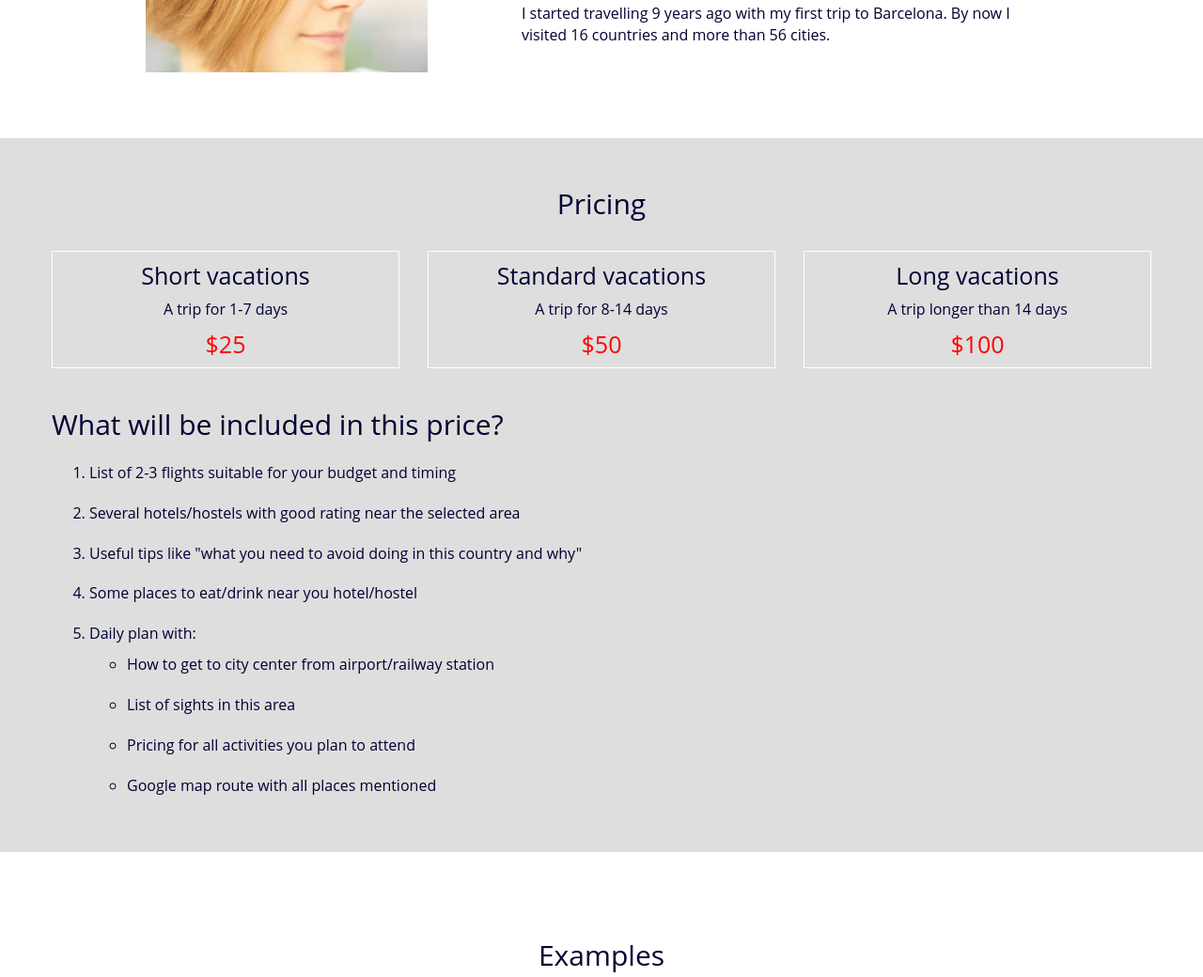
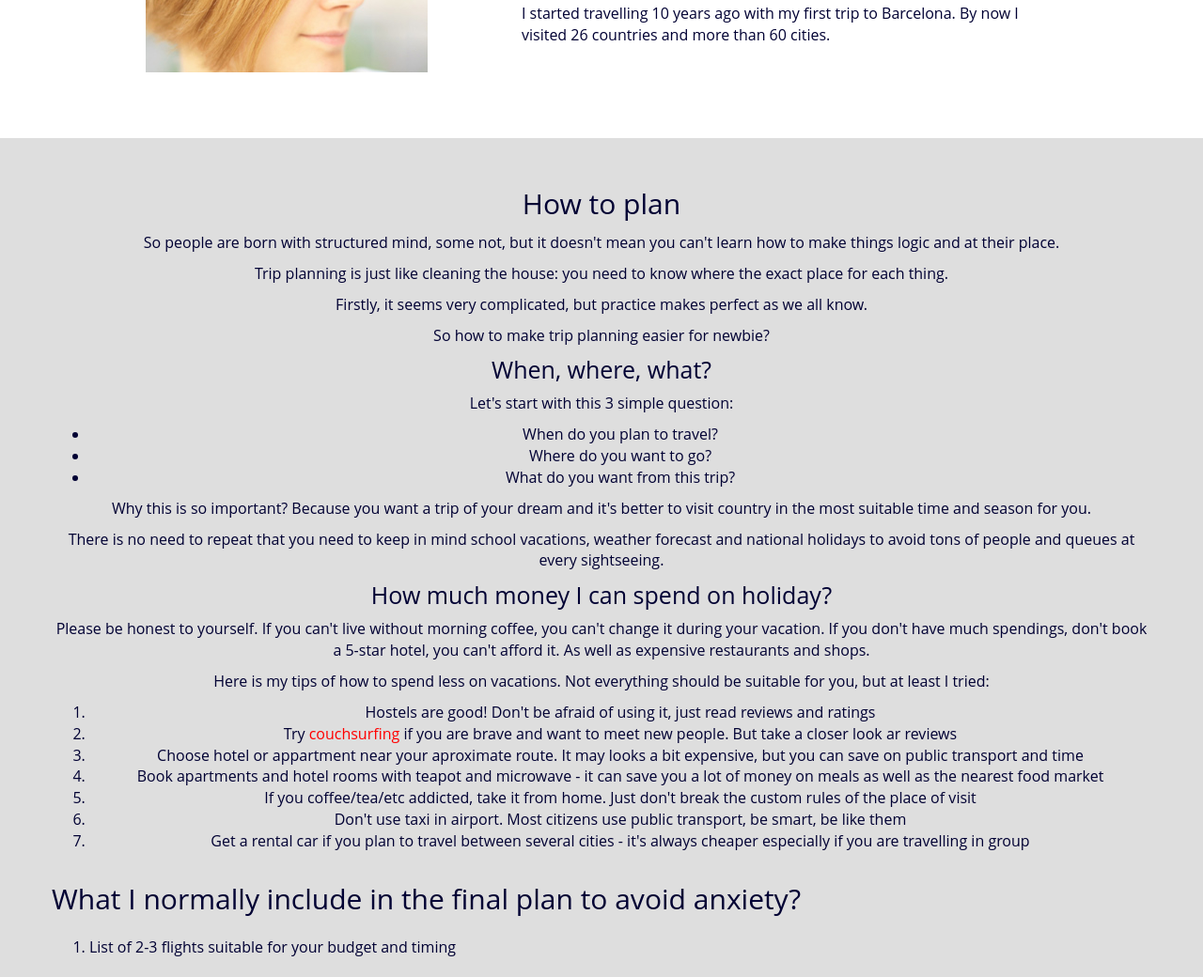
Before and after one commit to LiudmilaTe/trip-planner, a plain HTML site: page index.html in a window 1280 px wide. Shown: the part 733-1773 px from the top of the page at 94% size. Drawn offline with Linux system fonts and the light colour scheme.

Commit message:
Update index.html

```diff
--- a/index.html
+++ b/index.html
@@ -1,9 +1,9 @@
-<!DOCTYPE html PUBLIC "-//W3C//DTD XHTML 1.0 Transitional//EN" "http://www.w3.org/TR/xhtml1/DTD/xhtml1-transitional.dtd">
+<!DOCTYPE>
 <html>
 <head>
     <meta http-equiv="Content-Type" content="text/html; charset=UTF-8" />
     <meta name=viewport content="width=device-width, initial-scale=1">
-    <title>Plan your vacation right now</title>
+    <title>Learn how to plan your vacation right now</title>
     <link async="async" href="https://fonts.googleapis.com/css?family=Open+Sans:300italic,400italic,600italic,700italic,800italic,400,300,600,700,800|Open+Sans+Condensed:300,300italic,700&amp;subset=latin,cyrillic,latin-ext,cyrillic-ext">
 
     <link rel="stylesheet" type="text/css" media="screen" async="async" href="css/bootstrap.min.css" />
@@ -18,9 +18,9 @@
       <div class="row">
         <div class="col-md-12">
         	<div class="head-block">
-        		<h1>Want a vacation, but don't have time for planning?</h1>
-        		<h3>Just write to me and I'll do it for you!</h3>
-        		<div class="cta-button"><a href="#contactmeForm">get your trip plan now</a></div>
+        		<h1>Want a vacation, but don't don't know how to plan it?</h1>
+        		<h3>Read my guide and become a super guru of trip planning!</h3>
+        		<div class="cta-button"><a href="#contactmeForm">Question?</a></div>
         	</div>
         </div>
       </div>
@@ -35,10 +35,9 @@
                 <img src="images/my.jpg" class="portrait" />
             </div>
             <div class="col-xs-12 col-md-6">
-	            <h3>Hi, I'm Liuda</h3>
+	            <h3>Hi, I'm Liudmila</h3>
                 <p>and I love planning. All my trips were prepared by me carefully and with love to details.</p>
-                <p>I started travelling 9 years ago with my first trip to Barcelona. By now I visited 16 countries and more than 56 cities.</p>
-                <!--<p class="contactme"><a href="#contactmeForm">contact me for more details</a></p>-->
+                <p>I started travelling 10 years ago with my first trip to Barcelona. By now I visited 26 countries and more than 60 cities.</p>
             </div>
         </div>
     </div>
@@ -48,38 +47,48 @@
 	<div class="container">
     	<div class="row">
         	<div class="col-xs-12">
-            	<h3>Pricing</h3>
+            	<h3>How to plan</h3>
+
+        		<p>So people are born with structured mind, some not, but it doesn't mean you can't learn how to make things logic and at their place.</p>
+        		<p>Trip planning is just like cleaning the house: you need to know where the exact place for each thing.</p>
+        		<p>Firstly, it seems very complicated, but practice makes perfect as we all know.</p>
+        		<p>So how to make trip planning easier for newbie?</p>
+
+        		<h4>When, where, what?</h4>
+        		<p>Let's start with this 3 simple question:</p>
+        			<ul>
+        				<li>When do you plan to travel?</li>
+        				<li>Where do you want to go?</li>
+        				<li>What do you want from this trip?</li>
+        			</ul>
+        		<p>Why this is so important? Because you want a trip of your dream and it's better to visit country in the most suitable time and season for you.</p>
+        		<p>There is no need to repeat that you need to keep in mind school vacations, weather forecast and national holidays to avoid tons of people and queues at every sightseeing.</p>
+
+
+        		<h4>How much money I can spend on holiday?</h4>
+        		<p>Please be honest to yourself. If you can't live without morning coffee, you can't change it during your vacation.
+                If you don't have much spendings, don't book a 5-star hotel, you can't afford it. As well as expensive restaurants and shops.</p>
+
+
+        		<p>Here is my tips of how to spend less on vacations. Not everything should be suitable for you, but at least I tried: </p>
+        			<ol>
+                        <li>Hostels are good! Don't be afraid of using it, just read reviews and ratings</li>
+                        <li>Try <a href="https://www.couchsurfing.com/">couchsurfing</a> if you are brave and want to meet new people. But take a closer look ar reviews</li>
+                        <li>Choose hotel or appartment near your aproximate route. It may looks a bit expensive, but you can save on public transport and time</li>
+                        <li>Book apartments and hotel rooms with teapot and microwave - it can save you a lot of money on meals as well as the nearest food market</li>
+                        <li>If you coffee/tea/etc addicted, take it from home. Just don't break the custom rules of the place of visit</li>
+                        <li>Don't use taxi in airport. Most citizens use public transport, be smart, be like them</li>
+                        <li>Get a rental car if you plan to travel between several cities - it's always cheaper especially if you are travelling in group</li>
+                    </ol>
+
             </div>
         </div>
 
-		<div class="row">
-            <div class="col-xs-12 col-md-4">
-            	<div class="price-block">
-                    <h4>Short vacations</h4>
-                    <p>A trip for 1-7 days</p>
-                    <h4 class="price">$25</h4>
-                </div>
-            </div>
-            <div class="col-xs-12 col-md-4">
-            	<div class="price-block">
-                    <h4>Standard vacations</h4>
-                    <p>A trip for 8-14 days</p>
-                    <h4 class="price">$50</h4>
-                </div>
-            </div>
-            <div class="col-xs-12 col-md-4">
-            	<div class="price-block">
-                    <h4>Long vacations</h4>
-                    <p>A trip longer than 14 days</p>
-                    <h4 class="price">$100</h4>
-                </div>
-            </div>
-        </div>
 
         <div class="row">
         	<div class="col-xs-12 col-md-12">
                 <div class="description">
-                    <h3>What will be included in this price?</h3>
+                    <h3>What I normally include in the final plan to avoid anxiety?</h3>
                     <ol>
                         <li>List of 2-3 flights suitable for your budget and timing</li>
                         <li>Several hotels/hostels with good rating near the selected area</li>
@@ -90,7 +99,7 @@
                                 <li>How to get to city center from airport/railway station</li>
                                 <li>List of sights in this area</li>
                                 <li>Pricing for all activities you plan to attend</li>
-                            <li>Google map route with all places mentioned</li>
+                                <li>Google map/MAPS.ME route with all places mentioned</li>
                             </ul>
                         </li>
                     </ol>
@@ -101,11 +110,12 @@
     </div>
 </div>
 
+
 <div id="examples">
 	<div class="container">
         <div class="row">
         	<div class="col-xs-12">
-            	<h3>Examples</h3>
+            	<h3>If you don't feel enought confident to plan your own trip, you can use some of my old plans.</h3>
             </div>
         </div>
 
@@ -130,7 +140,12 @@
 		<div class="row">
             <div class="col-xs-12 col-sm-6 col-md-3">
                 <img src="images/chicago-day-1.jpg" class="tour-preview" id="usa" data-toggle="modal" data-target="#myModal"  />
-                <p><span class="usa">USA trip (New York, Boston, Niagara Falls, Chicago, Miami, Orlando, Washington)</span><br />
+                <p><span class="usa">USA trip #1 (New York, Washington, Niagara Falls, Chicago, Miami, Orlando)</span><br />
+                <a class="request-trip" href="#contactmeForm" data-country="USA" data-city="New York, Boston, Niagara Falls, Chicago, Miami, Orlando, Washington">request this trip</a></p>
+            </div>
+            <div class="col-xs-12 col-sm-6 col-md-3">
+                <img src="images/chicago-day-1.jpg" class="tour-preview" id="usa" data-toggle="modal" data-target="#myModal"  />
+                <p><span class="usa2">USA trip #2 (New York, San Francisco, Las Vegas, LA)</span><br />
                 <a class="request-trip" href="#contactmeForm" data-country="USA" data-city="New York, Boston, Niagara Falls, Chicago, Miami, Orlando, Washington">request this trip</a></p>
             </div>
             <div class="col-xs-12 col-sm-6 col-md-3">
@@ -177,6 +192,16 @@
                 <p><span class="italy">Italy (Rome, Pompei, Rimini, Verona)</span><br />
                 <a class="request-trip" href="#contactmeForm" data-country="Italy" data-city="Rome, Pompei, Rimini, Verona">request this trip</a></p>
             </div>
+            <div class="col-xs-12 col-sm-6 col-md-3">
+                <img src="images/chicago-day-1.jpg" class="tour-preview" id="italy" data-toggle="modal" data-target="#myModal"  />
+                <p><span class="portugal">Portugal (Lisbon, Sintra, Cascais, Porto)</span><br />
+                <a class="request-trip" href="#contactmeForm" data-country="Italy" data-city="Rome, Pompei, Rimini, Verona">request this trip</a></p>
+            </div>
+            <div class="col-xs-12 col-sm-6 col-md-3">
+                <img src="images/chicago-day-1.jpg" class="tour-preview" id="italy" data-toggle="modal" data-target="#myModal"  />
+                <p><span class="portugal">Germany (Frankfurt, Munich, Drezden, Berlin, Hamburg)</span><br />
+                <a class="request-trip" href="#contactmeForm" data-country="Italy" data-city="Rome, Pompei, Rimini, Verona">request this trip</a></p>
+            </div>
         </div>
 
       </div>
@@ -213,6 +238,7 @@
 </div>
 
 
+<!--
 <div id="contactmeForm">
 	<div class="container">
 		<div class="row">
@@ -283,7 +309,7 @@
         </div>
     </div>
 </div>
-
+-->
 
 <div id="myModal" class="modal fade" role="dialog">
   <div class="modal-dialog">
```
Lines whose indentation alone changed are shown as unchanged.
